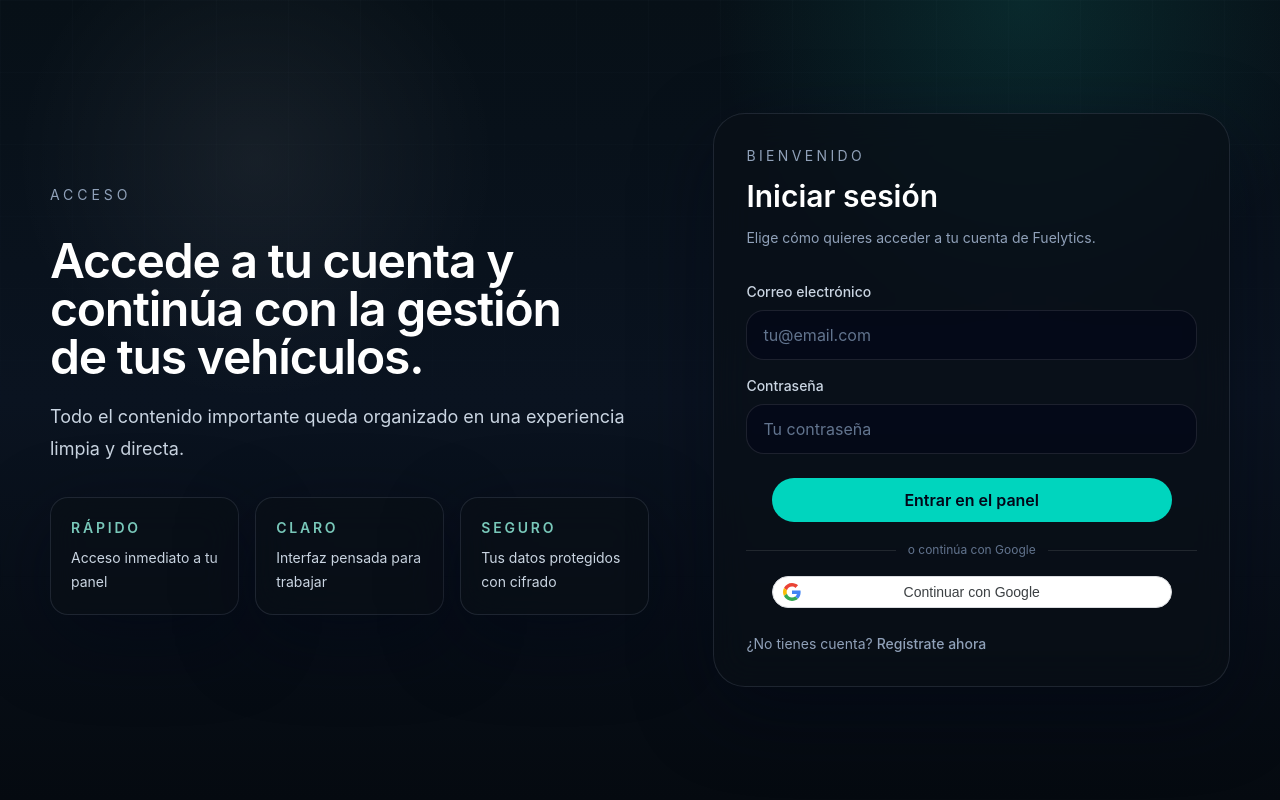
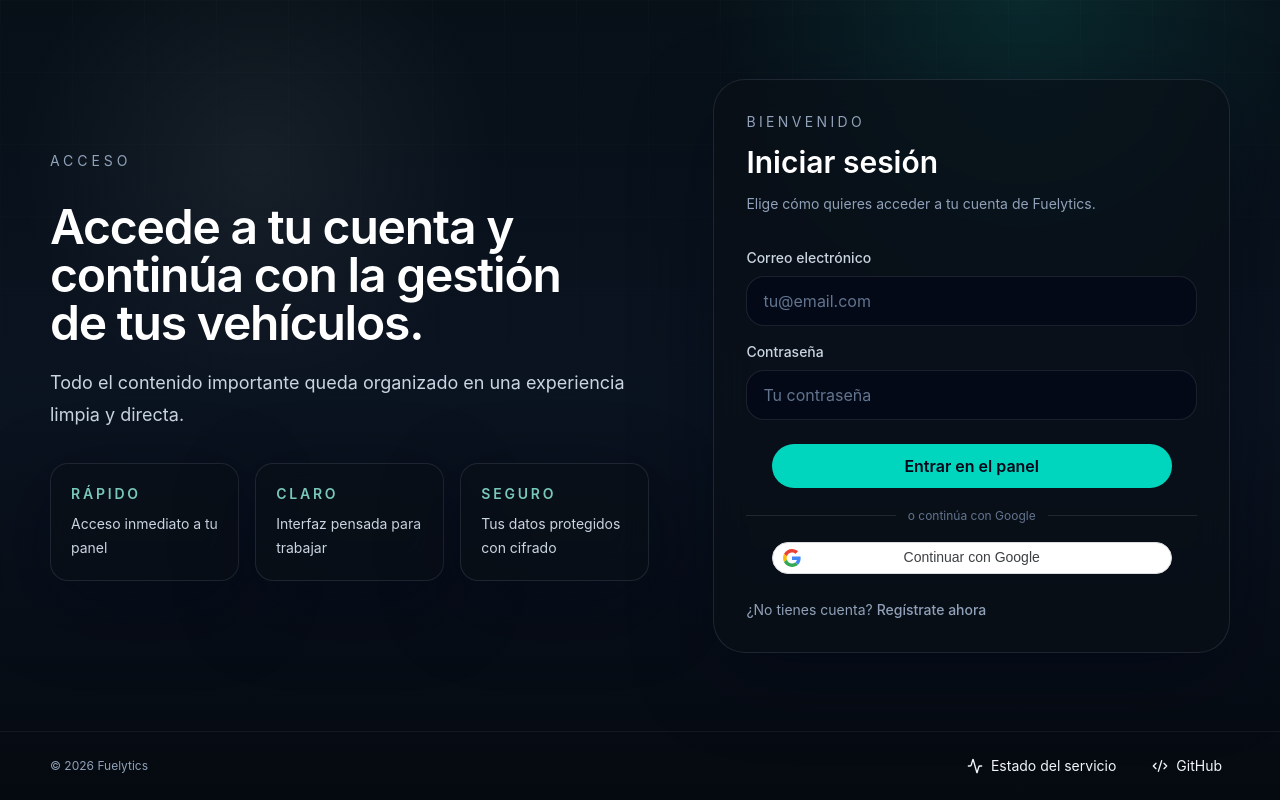
Before and after one commit to DavidCambra18/fuelytics, a React (Vite) app in the folder frontend/: page /login in a window 1280 px wide. Built offline with nearby package versions, Linux system fonts and the light colour scheme; no server answers.

Commit message:
feat: añade pie de pagina

```diff
--- /dev/null
+++ b/frontend/src/components/ProjectLinks.jsx
@@ -0,0 +1,21 @@
+import { Activity, CodeXml, ExternalLink } from "lucide-react";
+
+const LINKS = [
+  { href: "https://status.davidcambra.com/status/fuelytics", label: "Estado del servicio", icon: Activity },
+  { href: "https://github.com/DavidCambra18/fuelytics", label: "GitHub", icon: CodeXml },
+];
+
+export default function ProjectLinks({ compact = false, footer = false, onNavigate }) {
+  return LINKS.map(({ href, label, icon: Icon }) => (
+    <a key={href} href={href} target="_blank" rel="noopener noreferrer" onClick={onNavigate}
+      title={compact ? `${label} (se abre en otra pestaña)` : undefined}
+      className={footer
+        ? "inline-flex min-h-11 items-center gap-2 rounded-lg px-2 text-sm text-slate-400 transition hover:text-teal-200 focus-visible:outline-2 focus-visible:outline-offset-2 focus-visible:outline-teal-300"
+        : `app-nav-link ${compact ? "justify-center" : ""}`}>
+      <Icon className={`${footer ? "h-4 w-4" : "h-5 w-5"} shrink-0`} aria-hidden="true" />
+      <span className={compact ? "sr-only" : "min-w-0 flex-1 truncate"}>{label}</span>
+      {!compact && !footer ? <ExternalLink className="h-4 w-4 shrink-0 text-slate-500" aria-hidden="true" /> : null}
+      <span className="sr-only">(se abre en otra pestaña)</span>
+    </a>
+  ));
+}
--- /dev/null
+++ b/frontend/src/components/PublicFooter.jsx
@@ -0,0 +1,14 @@
+import ProjectLinks from "./ProjectLinks";
+
+export default function PublicFooter() {
+  return (
+    <footer className="mt-auto shrink-0 border-t border-white/[0.06]">
+      <div className="section-shell flex flex-col items-center justify-between gap-1 py-3 sm:flex-row sm:gap-4">
+        <p className="text-xs text-slate-400">© {new Date().getFullYear()} Fuelytics</p>
+        <nav aria-label="Enlaces del proyecto" className="flex flex-wrap items-center justify-center gap-x-3 sm:gap-x-5">
+          <ProjectLinks footer />
+        </nav>
+      </div>
+    </footer>
+  );
+}
--- a/frontend/src/components/UserMenu.jsx
+++ b/frontend/src/components/UserMenu.jsx
@@ -1,10 +1,11 @@
 import { useEffect, useRef, useState } from "react";
 import { Link, useLocation, useNavigate } from "react-router-dom";
-import { Fuel, Settings, Warehouse, User, LogOut, ChevronRight, ChevronUp, Trophy, Calculator, Users, PanelLeftClose, PanelLeftOpen, MoreHorizontal, X, Droplets, Activity, ExternalLink } from "lucide-react";
+import { Fuel, Settings, Warehouse, User, LogOut, ChevronRight, ChevronUp, Trophy, Calculator, Users, PanelLeftClose, PanelLeftOpen, MoreHorizontal, X, Droplets } from "lucide-react";
 import { useAuth } from "../context/auth";
 import { apiFetch } from "../services/api";
 import useDialogAccessibility from "../hooks/useDialogAccessibility";
 import ViewportPortal from "./ViewportPortal";
+import ProjectLinks from "./ProjectLinks";
 
 const NAVIGATION = [
   { to: "/dashboard", label: "Garaje", icon: Warehouse, matches: (path) => path === "/dashboard" || path.startsWith("/vehicles/") },
@@ -28,17 +29,6 @@ function NavigationLink({ item, pathname, onNavigate, compact = false }) {
       <Icon className="h-5 w-5 shrink-0" aria-hidden="true" />
       <span className={compact ? "sr-only" : "min-w-0 truncate"}>{item.label}</span>
     </Link>
-  );
-}
-
-function ServiceStatusLink({ onNavigate, compact = false }) {
-  return (
-    <a href="https://status.davidcambra.com/status/fuelytics" target="_blank" rel="noopener noreferrer" onClick={onNavigate} title={compact ? "Estado del servicio (se abre en otra pestaña)" : undefined} className={`app-nav-link ${compact ? "justify-center" : ""}`}>
-      <Activity className="h-5 w-5 shrink-0" aria-hidden="true" />
-      <span className={compact ? "sr-only" : "min-w-0 flex-1 truncate"}>Estado del servicio</span>
-      {compact ? null : <ExternalLink className="h-4 w-4 shrink-0 text-slate-500" aria-hidden="true" />}
-      <span className="sr-only">(se abre en otra pestaña)</span>
-    </a>
   );
 }
 
@@ -127,7 +117,7 @@ export default function UserMenu({ expanded, onToggleSidebar }) {
         </div>
 
         <div className="app-sidebar-footer">
-          <ServiceStatusLink onNavigate={closeNavigation} compact={!expanded} />
+          <nav aria-label="Enlaces del proyecto"><ProjectLinks onNavigate={closeNavigation} compact={!expanded} /></nav>
           <button type="button" onClick={() => { setProfileOpen(false); onToggleSidebar(); }} aria-label={expanded ? "Contraer menú lateral" : "Expandir menú lateral"} aria-expanded={expanded} className="app-sidebar-toggle">
             {expanded ? <PanelLeftClose className="h-4 w-4 shrink-0" aria-hidden="true" /> : <PanelLeftOpen className="h-5 w-5" aria-hidden="true" />}
             {expanded ? <span>Contraer menú</span> : null}
@@ -167,7 +157,7 @@ export default function UserMenu({ expanded, onToggleSidebar }) {
               <div className="mb-5 flex items-center gap-3 rounded-2xl border border-white/10 bg-white/[0.025] p-4"><span className="app-profile-avatar">{initial}</span><div className="min-w-0"><p className="truncate text-sm font-semibold text-white">{username}</p>{fullName ? <p className="mt-1 truncate text-xs text-slate-500">{fullName}</p> : null}</div></div>
               <nav aria-label="Más secciones" className="space-y-1.5">
                 {MORE_LINKS.map((item) => <NavigationLink key={item.to} item={item} pathname={pathname} onNavigate={closeNavigation} />)}
-                <ServiceStatusLink onNavigate={closeNavigation} />
+                <ProjectLinks onNavigate={closeNavigation} />
               </nav>
               <button type="button" onClick={logout} className="app-logout-button"><LogOut className="h-4 w-4" aria-hidden="true" />Cerrar sesión<ChevronRight className="ml-auto h-4 w-4" aria-hidden="true" /></button>
             </div>
--- a/frontend/src/index.css
+++ b/frontend/src/index.css
@@ -327,13 +327,13 @@ a {
       padding: 0.75rem 0.75rem 1rem;
     }
 
-    .app-sidebar-footer > .app-nav-link > span,
-    .app-sidebar-footer > .app-nav-link > svg {
+    .app-sidebar-footer > nav > .app-nav-link > span,
+    .app-sidebar-footer > nav > .app-nav-link > svg {
       color: #64748b;
     }
 
-    .app-sidebar-footer > .app-nav-link:hover > span,
-    .app-sidebar-footer > .app-nav-link:hover > svg {
+    .app-sidebar-footer > nav > .app-nav-link:hover > span,
+    .app-sidebar-footer > nav > .app-nav-link:hover > svg {
       color: #cbd5e1;
     }
 
--- a/frontend/src/pages/Home.jsx
+++ b/frontend/src/pages/Home.jsx
@@ -1,8 +1,9 @@
 import { Link } from "react-router-dom";
+import PublicFooter from "../components/PublicFooter";
 
 export default function Home() {
   return (
-    <div className="min-h-screen text-slate-100">
+    <div className="flex min-h-dvh flex-col text-slate-100">
       <header className="section-shell flex flex-col gap-4 py-5 sm:flex-row sm:items-center sm:justify-between sm:py-6">
         <div className="flex items-center gap-3">
           <div>
@@ -23,7 +24,7 @@ export default function Home() {
         </nav>
       </header>
 
-      <main className="section-shell pb-12 pt-6 sm:pb-16 sm:pt-10 lg:pb-20 lg:pt-16">
+      <main className="section-shell flex-1 pb-12 pt-6 sm:pb-16 sm:pt-10 lg:pb-20 lg:pt-16">
         <div className="hero-grid items-center">
           <section className="hero-copy space-y-7 sm:space-y-8">
 
@@ -60,6 +61,7 @@ export default function Home() {
           </section>
         </div>
       </main>
+      <PublicFooter />
     </div>
   );
 }
--- a/frontend/src/pages/Login.jsx
+++ b/frontend/src/pages/Login.jsx
@@ -3,6 +3,7 @@ import { useNavigate, useLocation, Link } from "react-router-dom";
 import { useAuth } from "../context/auth";
 import { apiJson } from "../services/api";
 import GoogleSignInPanel from "../components/GoogleSignInPanel";
+import PublicFooter from "../components/PublicFooter";
 
 export default function Login() {
   const [email, setEmail] = useState("");
@@ -46,8 +47,8 @@ export default function Login() {
   };
 
   return (
-    <div className="min-h-screen text-slate-100">
-      <div className="section-shell grid min-h-screen items-center gap-8 py-8 lg:grid-cols-[1.1fr_0.9fr] lg:py-10">
+    <div className="flex min-h-dvh flex-col text-slate-100">
+      <div className="section-shell grid flex-1 items-center gap-8 py-8 lg:grid-cols-[1.1fr_0.9fr] lg:py-6">
         <section className="space-y-8 pr-0 lg:pr-8">
           <p className="text-sm uppercase tracking-[0.28em] text-slate-400">Acceso</p>
 
@@ -126,6 +127,7 @@ export default function Login() {
           </p>
         </section>
       </div>
+      <PublicFooter />
     </div>
   );
 }
--- a/frontend/src/pages/Register.jsx
+++ b/frontend/src/pages/Register.jsx
@@ -7,6 +7,7 @@ import { apiJson } from "../services/api";
 import useRegistrationAvailability from "../hooks/useRegistrationAvailability";
 import { normalizeRegistration, validateRegistration, validatePassword, REGISTRATION_LIMITS } from "../utils/registrationValidation";
 import GoogleSignInPanel from "../components/GoogleSignInPanel";
+import PublicFooter from "../components/PublicFooter";
 
 const STEPS = [
   { label: "Correo", title: "Empieza con tu correo", description: "Lo usarás para acceder a tu cuenta de Fuelytics.", fields: ["email"] },
@@ -210,8 +211,8 @@ export default function Register() {
   };
 
   return (
-    <div className="min-h-screen text-slate-100">
-      <div className="section-shell grid min-h-screen items-center gap-8 py-8 lg:grid-cols-[0.95fr_1.05fr] lg:py-10">
+    <div className="flex min-h-dvh flex-col text-slate-100">
+      <div className="section-shell grid flex-1 items-center gap-8 py-8 lg:grid-cols-[0.95fr_1.05fr] lg:py-6">
         <section className="order-2 space-y-8 lg:order-1">
           <div className="glass-panel rounded-[2rem] p-6 sm:p-8">
             <p className="text-sm uppercase tracking-[0.24em] text-slate-400">Nuevo usuario</p>
@@ -268,6 +269,7 @@ export default function Register() {
           <p hidden={googleRegistration} className="mt-5 text-sm text-slate-400">¿Ya tienes cuenta? <Link to="/login" className="font-medium text-white transition hover:text-teal-200">Inicia sesión</Link></p>
         </section>
       </div>
+      <PublicFooter />
     </div>
   );
 }
```
